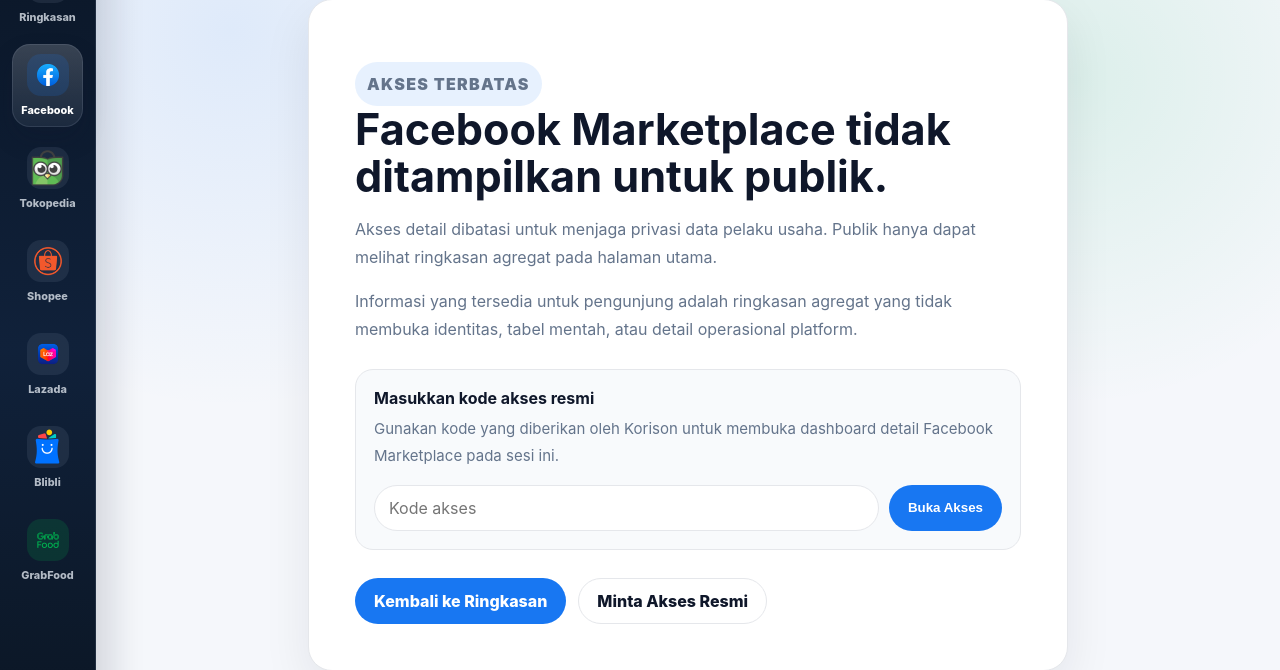
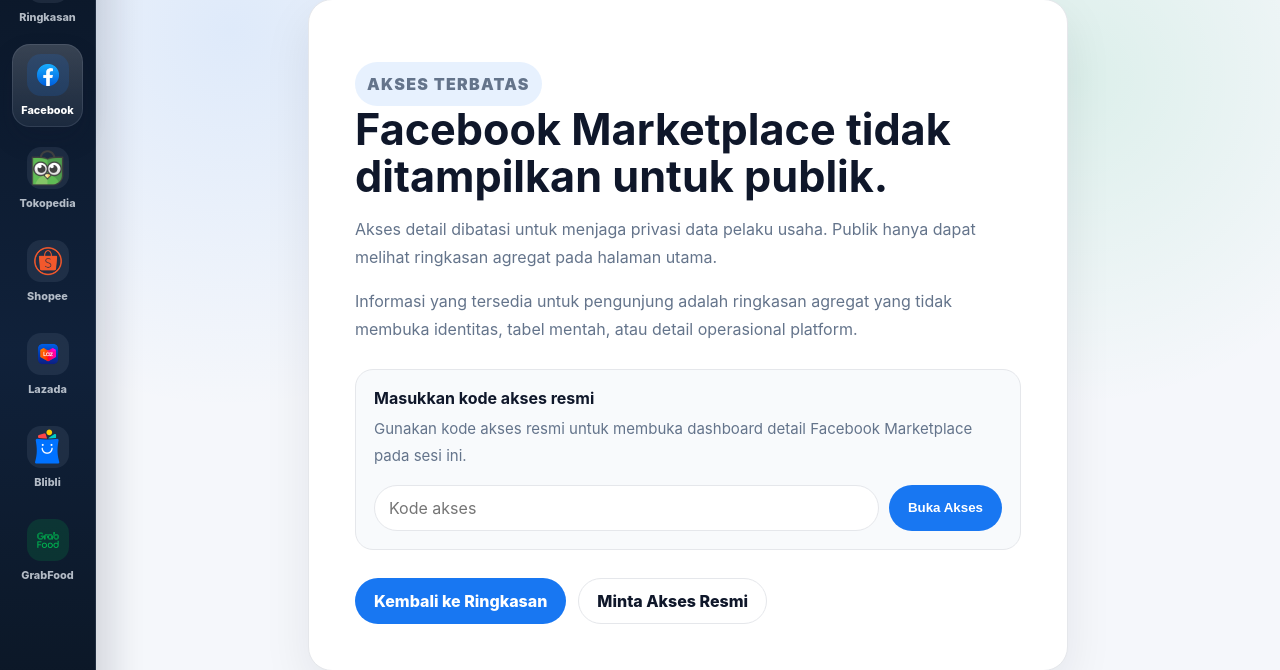
Before and after one commit to korison230603/dashboard-ecommerce-sulteng, a Django app: page /ecommerce/ in a window 1280 px wide. Shown: the part 65-735 px from the top of the page. Run offline with Django 5.2, Linux system fonts and the light colour scheme.

Commit message:
Refine access code copy

```diff
--- a/ecommerce_dashboard/dashboard/templates/restricted.html
+++ b/ecommerce_dashboard/dashboard/templates/restricted.html
@@ -333,8 +333,8 @@
         <div class="access-panel">
             <h2>Masukkan kode akses resmi</h2>
             <p>
-                Gunakan kode yang diberikan oleh Korison untuk membuka dashboard
-                detail {{ section_name }} pada sesi ini.
+                Gunakan kode akses resmi untuk membuka dashboard detail
+                {{ section_name }} pada sesi ini.
             </p>
             <form class="access-form" method="post">
                 {% csrf_token %}
```
